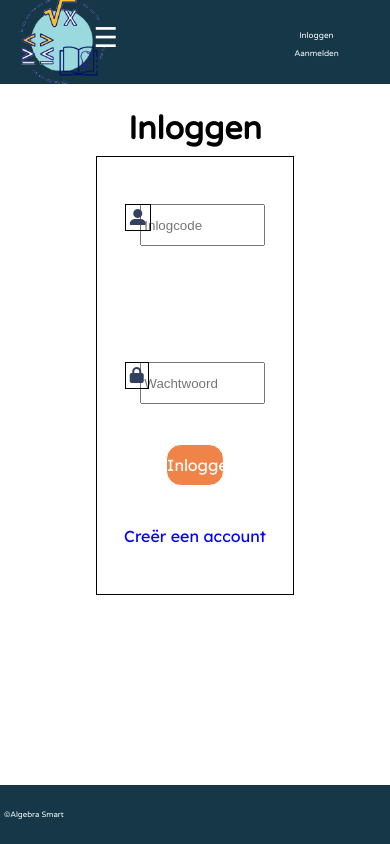
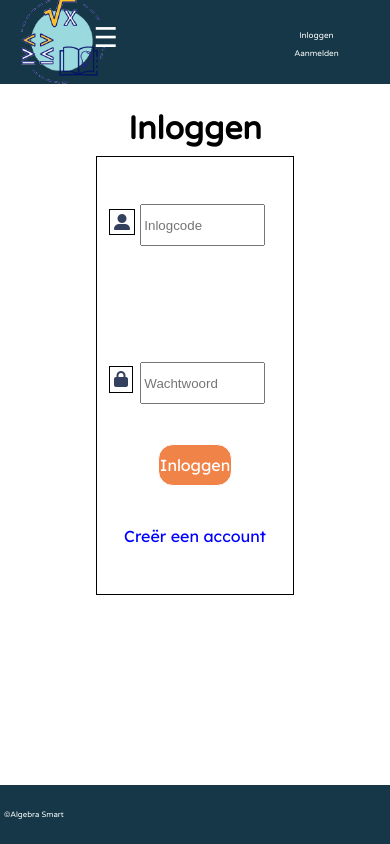
Before and after one commit to SiwaniV/ALA_p4_groep2, a PHP site: page /inloggen.html in a window 390 px wide. Run offline with PHP 8.4, Linux system fonts and the light colour scheme; some libraries are stand-ins or nearby versions.

Commit message:
icoontjes bewerkt

```diff
--- a/CSS/inlog.css
+++ b/CSS/inlog.css
@@ -365,6 +365,7 @@
     main {
         display: flex;
         flex-direction: column;
+        height: 80vh;
 
     }
 
@@ -419,6 +420,11 @@
         cursor: pointer;
     }
 
+    #formulier i {
+        margin-top: .2vh;
+        margin-left: -0.5vw;
+    }
+
     .user-icon{
         position: fixed;
         height: 2vh;
@@ -454,7 +460,6 @@
 
 
     footer {
-        margin-top: 17vh;
         display: flex;
         width: 100vw;
         height: 7vh;
@@ -622,6 +627,7 @@
     main {
         display: flex;
         flex-direction: column;
+        height: 83vh;
 
     }
 
@@ -660,7 +666,7 @@
         }
 
         #log_in_btn {
-            width: 15vw;
+            width: 19vw;
             height: 5vh;
             background-color: var(--bannercolor);
             color: white;
@@ -674,6 +680,11 @@
         #log_in_btn:hover {
             background-color: #df6c2d;
             cursor: pointer;
+        }
+
+        #formulier i {
+            margin-left: -4vw;
+            margin-top: 0.5vh;
         }
 
         .user-icon{
@@ -708,8 +719,6 @@
 
 
     footer {
-        position: absolute;
-        bottom: 0;
         display: flex;
         width: 100vw;
         height: 7vh;
--- a/inloggen.html
+++ b/inloggen.html
@@ -53,7 +53,7 @@
                 </div> <br><br>
                 <div>
                     <i class="fas fa-lock lock-icon"></i>
-                    <input type="text" naam="wachtwoord" placeholder="Wachtwoord" title="Typ je wachtwoord in" required>
+                    <input type="password" naam="wachtwoord" placeholder="Wachtwoord" title="Typ je wachtwoord in" required>
                 </div>
                 <button id="log_in_btn" type="submit" name="submit" value="inloggen">Inloggen</button>
                 <a id="link-aanmeld" href="#"><p>Creër een account</p></a>
```
